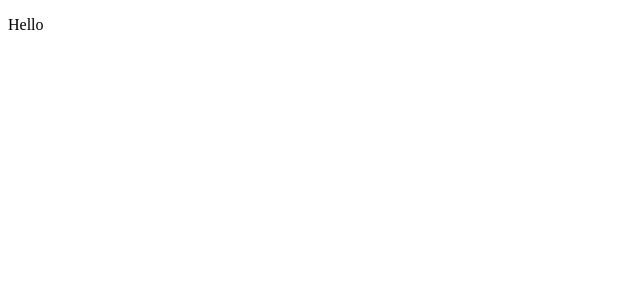
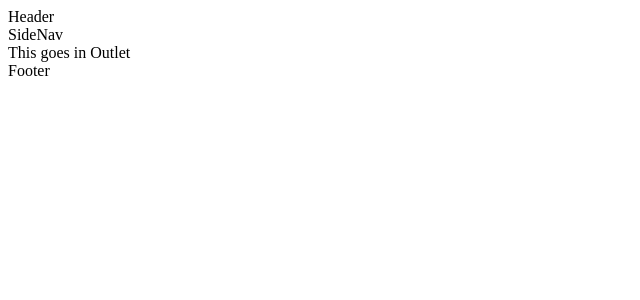
Before and after one commit to justasti/FEU6-galutinis-atsiskaitymas, a React (Vite) app: page / in a window 1280 px wide. Shown: the top 300 px of the page, without its empty margins (0-640 px from the left). Built offline with nearby package versions, Linux system fonts and the light colour scheme.

Commit message:
create main layout

```diff
--- a/src/App.jsx
+++ b/src/App.jsx
@@ -1,5 +1,6 @@
 import { Outlet, RouterProvider, createBrowserRouter } from 'react-router-dom'
 import './App.css'
+import MainLayout from './layouts/main-layout/main.layout'
 
 function App() {
   const router = createBrowserRouter([
@@ -7,9 +8,15 @@ function App() {
       path: '/',
       element: (
         <>
-          <p>Hello</p>
+          <MainLayout />
         </>
       ),
+      children: [
+        {
+          path: '/',
+          element: <>This goes in Outlet</>,
+        },
+      ],
     },
   ])
   return <RouterProvider router={router} />
--- /dev/null
+++ b/src/layouts/main-layout/main.layout.jsx
@@ -0,0 +1,14 @@
+import { Outlet } from 'react-router-dom'
+const MainLayout = () => {
+  return (
+    <>
+      <header>Header</header>
+      <main>
+        <aside>SideNav</aside>
+        <Outlet />
+      </main>
+      <footer>Footer</footer>
+    </>
+  )
+}
+export default MainLayout
```
